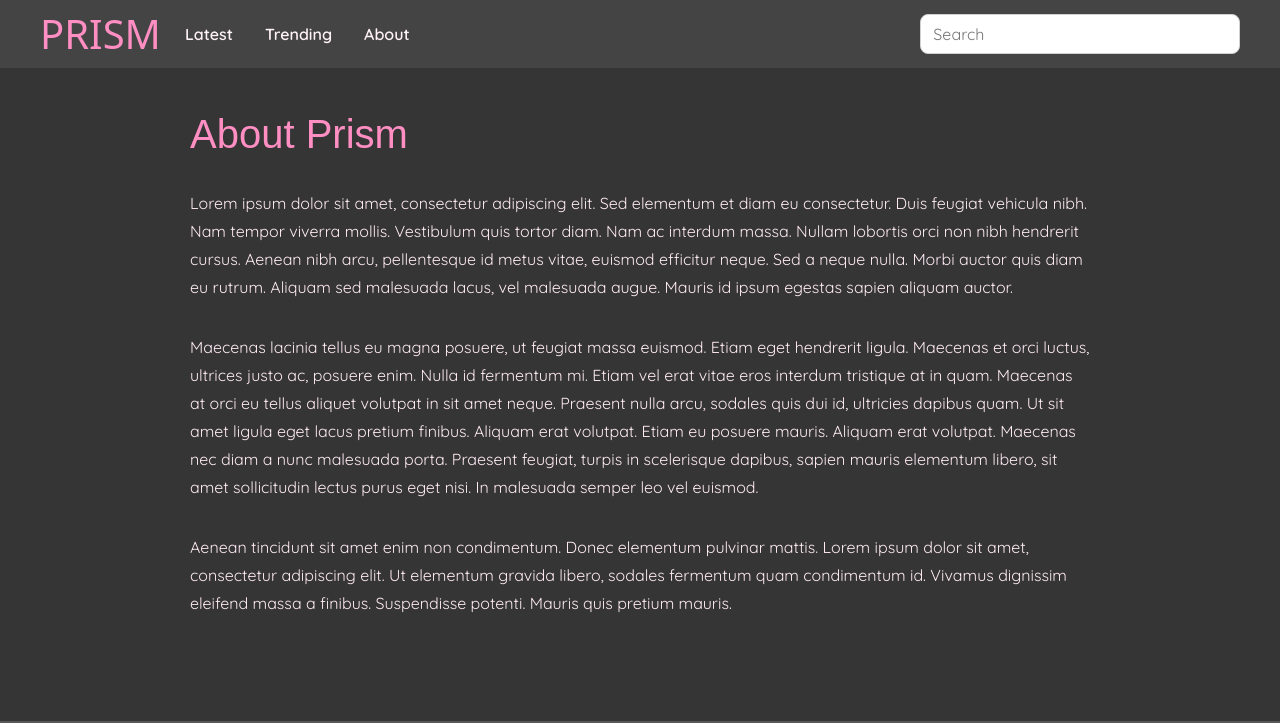
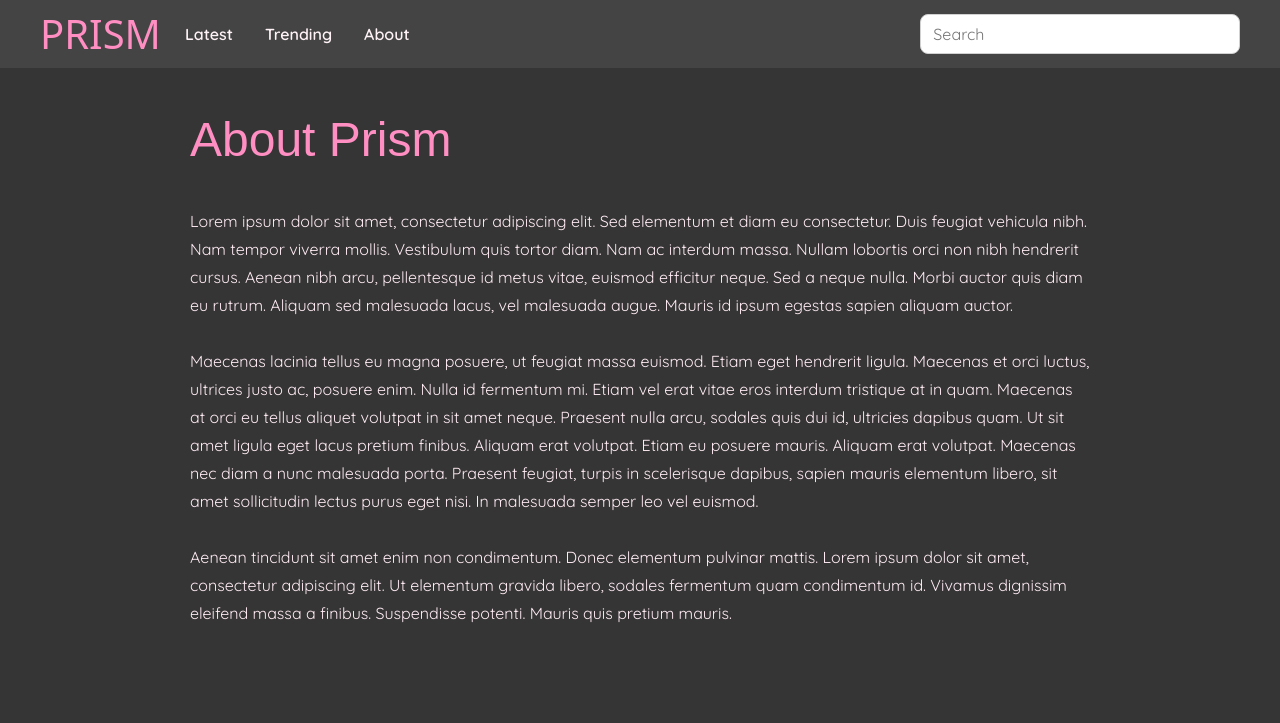
Before and after one commit to gabrieltovar/prism, a plain HTML site: page pages/about.html in a window 1280 px wide. Shown: the top 723 px of the page. Drawn offline with Linux system fonts and the light colour scheme; a web font is replaced by a local one.

Commit message:
Standardized headings across pages so they all have consistent H1s

```diff
--- a/css/styles.css
+++ b/css/styles.css
@@ -465,7 +465,7 @@ article.post-summary a.button {
 section.post {
     display: flex;
     flex-direction: column;
-    gap: 2rem;
+    gap: 2.5rem;
 }
 
 section.post img.post__header-img {
--- a/pages/about.html
+++ b/pages/about.html
@@ -23,10 +23,12 @@
     </header>
     <main>
         <section class="main-content post">
-            <h2>About Prism</h2>
-            <p>Lorem ipsum dolor sit amet, consectetur adipiscing elit. Sed elementum et diam eu consectetur. Duis feugiat vehicula nibh. Nam tempor viverra mollis. Vestibulum quis tortor diam. Nam ac interdum massa. Nullam lobortis orci non nibh hendrerit cursus. Aenean nibh arcu, pellentesque id metus vitae, euismod efficitur neque. Sed a neque nulla. Morbi auctor quis diam eu rutrum. Aliquam sed malesuada lacus, vel malesuada augue. Mauris id ipsum egestas sapien aliquam auctor.</p>
-            <p>Maecenas lacinia tellus eu magna posuere, ut feugiat massa euismod. Etiam eget hendrerit ligula. Maecenas et orci luctus, ultrices justo ac, posuere enim. Nulla id fermentum mi. Etiam vel erat vitae eros interdum tristique at in quam. Maecenas at orci eu tellus aliquet volutpat in sit amet neque. Praesent nulla arcu, sodales quis dui id, ultricies dapibus quam. Ut sit amet ligula eget lacus pretium finibus. Aliquam erat volutpat. Etiam eu posuere mauris. Aliquam erat volutpat. Maecenas nec diam a nunc malesuada porta. Praesent feugiat, turpis in scelerisque dapibus, sapien mauris elementum libero, sit amet sollicitudin lectus purus eget nisi. In malesuada semper leo vel euismod.</p>
-            <p>Aenean tincidunt sit amet enim non condimentum. Donec elementum pulvinar mattis. Lorem ipsum dolor sit amet, consectetur adipiscing elit. Ut elementum gravida libero, sodales fermentum quam condimentum id. Vivamus dignissim eleifend massa a finibus. Suspendisse potenti. Mauris quis pretium mauris.</p>
+            <h1>About Prism</h1>
+            <div class="post__body">
+                <p>Lorem ipsum dolor sit amet, consectetur adipiscing elit. Sed elementum et diam eu consectetur. Duis feugiat vehicula nibh. Nam tempor viverra mollis. Vestibulum quis tortor diam. Nam ac interdum massa. Nullam lobortis orci non nibh hendrerit cursus. Aenean nibh arcu, pellentesque id metus vitae, euismod efficitur neque. Sed a neque nulla. Morbi auctor quis diam eu rutrum. Aliquam sed malesuada lacus, vel malesuada augue. Mauris id ipsum egestas sapien aliquam auctor.</p>
+                <p>Maecenas lacinia tellus eu magna posuere, ut feugiat massa euismod. Etiam eget hendrerit ligula. Maecenas et orci luctus, ultrices justo ac, posuere enim. Nulla id fermentum mi. Etiam vel erat vitae eros interdum tristique at in quam. Maecenas at orci eu tellus aliquet volutpat in sit amet neque. Praesent nulla arcu, sodales quis dui id, ultricies dapibus quam. Ut sit amet ligula eget lacus pretium finibus. Aliquam erat volutpat. Etiam eu posuere mauris. Aliquam erat volutpat. Maecenas nec diam a nunc malesuada porta. Praesent feugiat, turpis in scelerisque dapibus, sapien mauris elementum libero, sit amet sollicitudin lectus purus eget nisi. In malesuada semper leo vel euismod.</p>
+                <p>Aenean tincidunt sit amet enim non condimentum. Donec elementum pulvinar mattis. Lorem ipsum dolor sit amet, consectetur adipiscing elit. Ut elementum gravida libero, sodales fermentum quam condimentum id. Vivamus dignissim eleifend massa a finibus. Suspendisse potenti. Mauris quis pretium mauris.</p>
+            </div>
         </section>
     </main>
     <footer>
```
Also changed, not shown: index.html (+3 -1 lines), pages/contact.html (+1 -1 lines).
